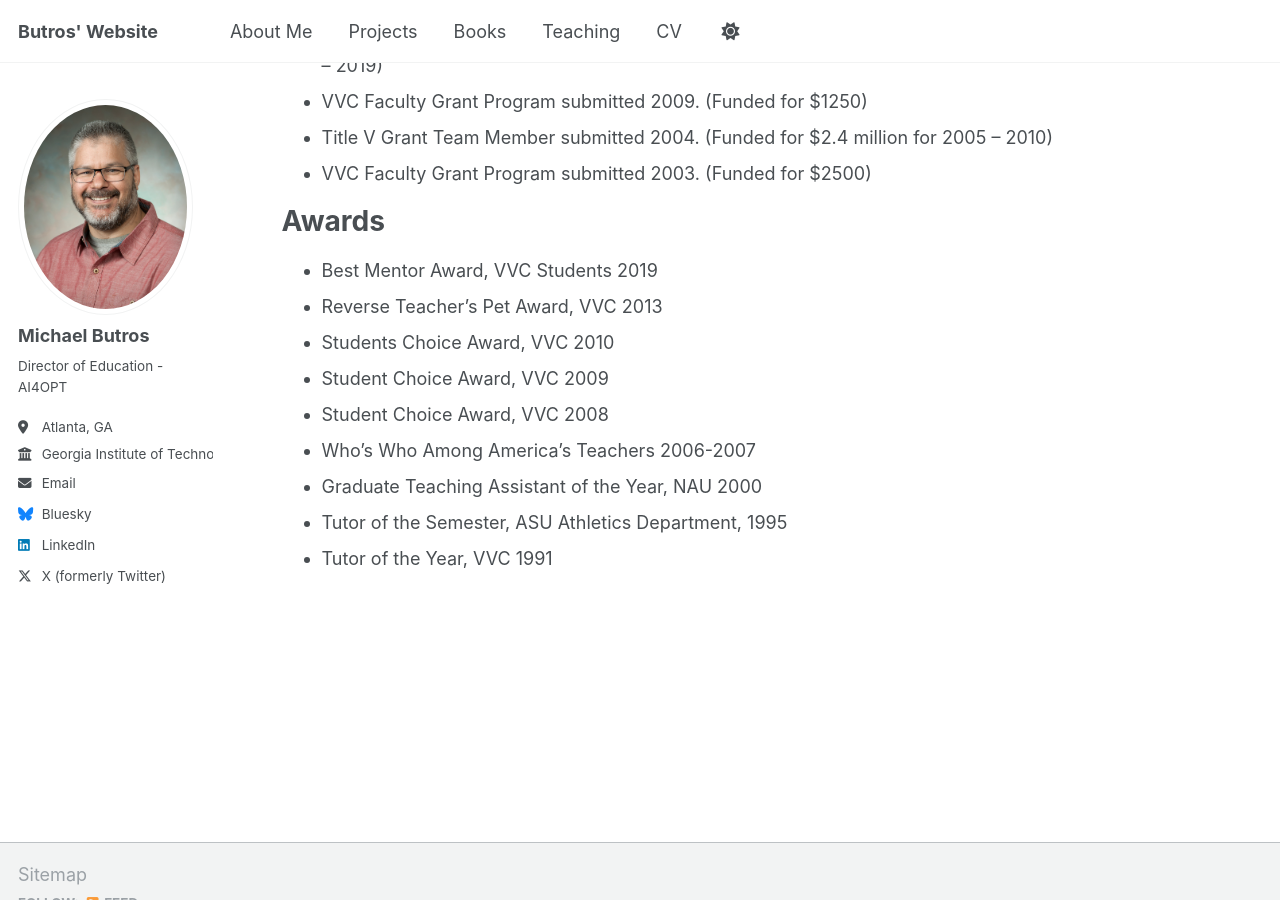
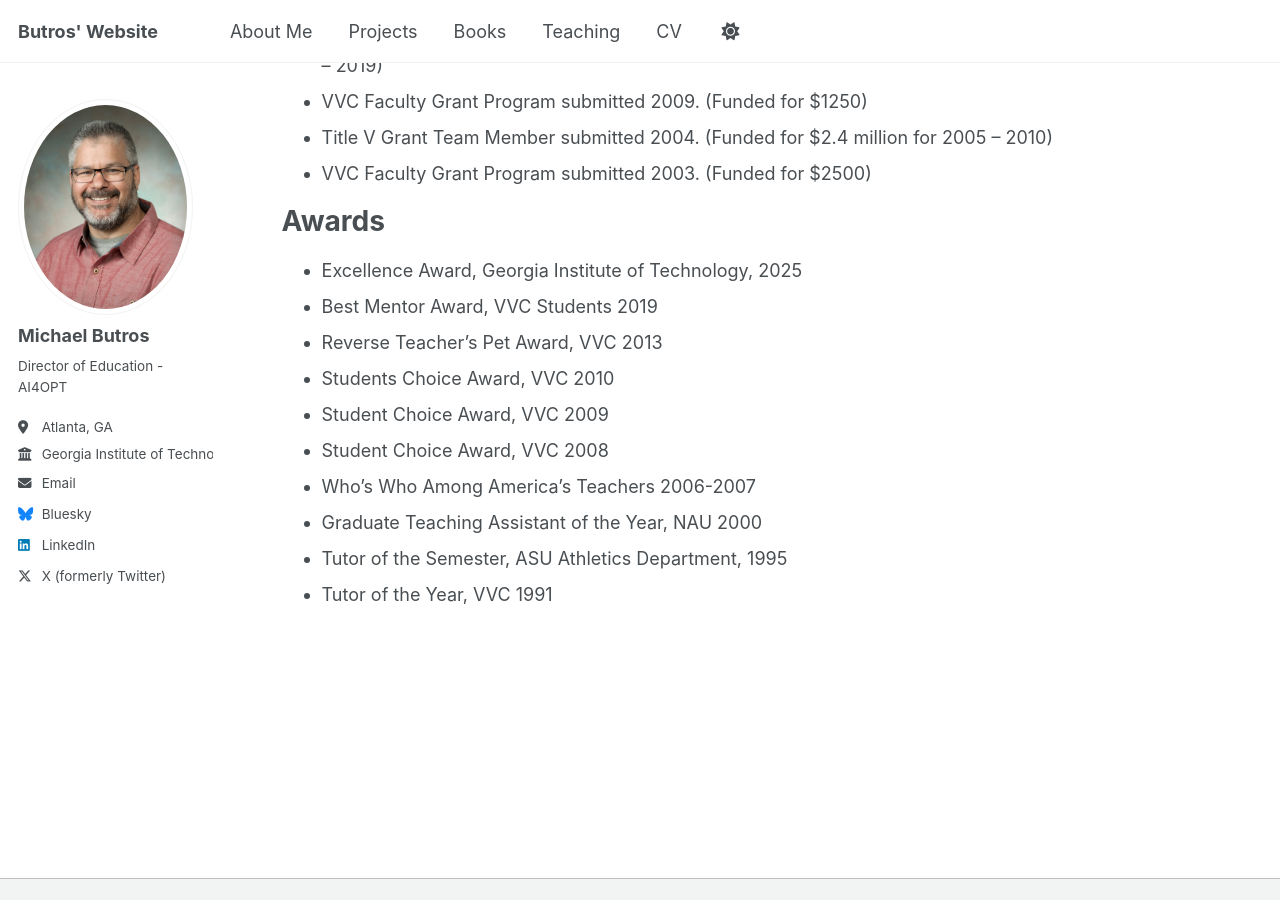
Before and after one commit to MButros/MButros.github.io, a Jekyll site: the page built from _pages/cv.md, in a window 1280 px wide and 900 px high, scrolled down 2794 px. Built offline with Jekyll 4.4.1, drawn with Linux system fonts in a browser that asks for light colours.

Commit message:
Update cv.md

```diff
--- a/_pages/cv.md
+++ b/_pages/cv.md
@@ -97,6 +97,7 @@ Grants (at VVC)
 
 Awards
 ======
+* Excellence Award, Georgia Institute of Technology, 2025
 * Best Mentor Award, VVC Students 2019
 * Reverse Teacher’s Pet Award, VVC 2013
 * Students Choice Award, VVC 2010
```
